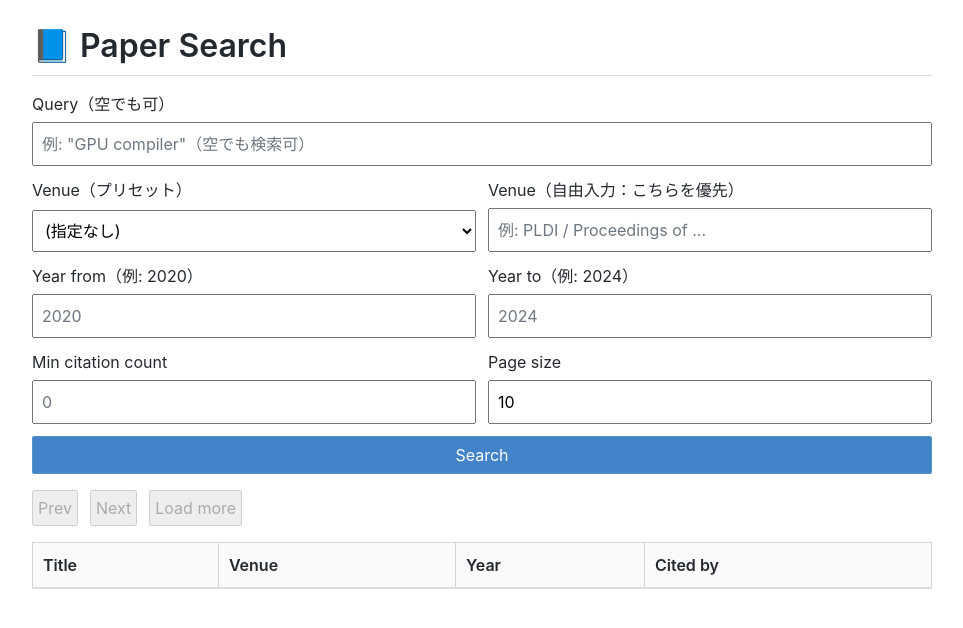
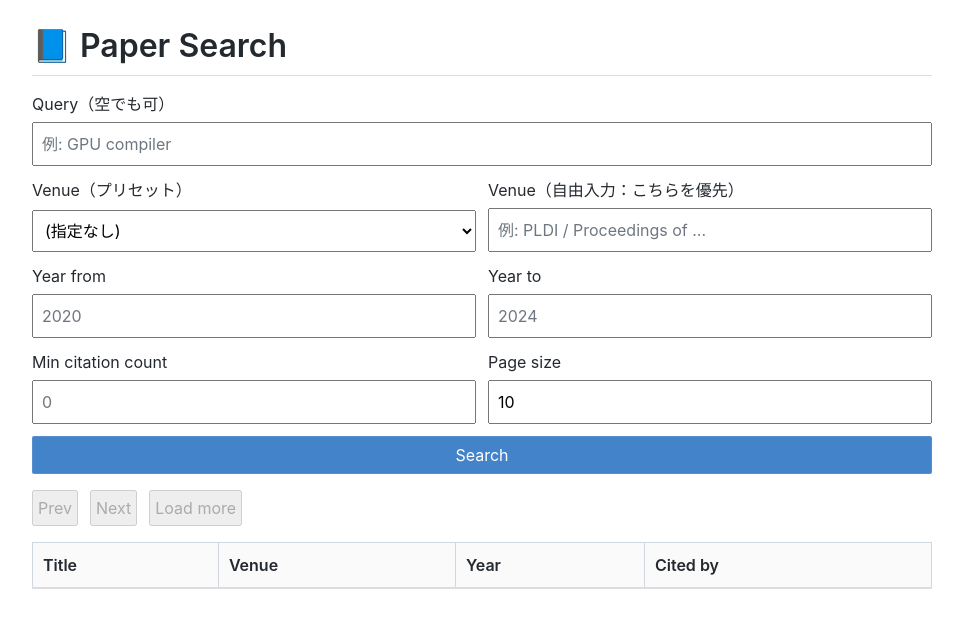
Before and after one commit to acd1034/acd1034.github.io, a Jekyll site: the page built from apps/paper-search/index.html, in a window 1280 px wide. Shown: the top 628 px of the page, without its empty margins (158-1121 px from the left). Built offline with Jekyll 4.4.1, drawn with Linux system fonts in a browser that asks for light colours; part of the change alters nothing that is shown.

Commit message:
Refactor

```diff
--- a/apps/paper-search/app.js
+++ b/apps/paper-search/app.js
@@ -16,6 +16,10 @@ let allPapers = [];
 let currentPage = 1;
 let pageSize = DEFAULT_PAGE_SIZE;
 
+function toTrimmedString(value) {
+  return (value ?? "").toString().trim();
+}
+
 function getMinCitationCount(papers) {
   if (!papers.length) return null;
   let min = Infinity;
@@ -29,14 +33,14 @@ function getMinCitationCount(papers) {
 function updateDocumentTitle(pageItems) {
   if (!lastState) return;
   const parts = [];
-  const query = (lastState.query ?? "").toString().trim();
+  const query = toTrimmedString(lastState.query);
   if (query) parts.push(query);
 
-  const venue = (pickVenue(lastState) ?? "").toString().trim();
+  const venue = toTrimmedString(pickVenue(lastState));
   if (venue) parts.push(venue);
 
-  const from = (lastState.yearFrom ?? "").toString().trim();
-  const to = (lastState.yearTo ?? "").toString().trim();
+  const from = toTrimmedString(lastState.yearFrom);
+  const to = toTrimmedString(lastState.yearTo);
   if (from || to) parts.push(`${from}-${to}`);
 
   const minCitation = getMinCitationCount(pageItems);
@@ -105,6 +109,19 @@ function normalizeCurrentPage(value) {
   return n;
 }
 
+function getTotalPages(totalItems) {
+  return totalItems ? Math.ceil(totalItems / pageSize) : 0;
+}
+
+function normalizePagingState(state) {
+  const normalizedPageSize = normalizePageSize(state.pageSize);
+  const normalizedCurrentPage = normalizeCurrentPage(state.currentPage);
+  pageSize = normalizedPageSize;
+  currentPage = normalizedCurrentPage;
+  state.pageSize = normalizedPageSize.toString();
+  state.currentPage = normalizedCurrentPage.toString();
+}
+
 function syncCurrentPageToState() {
   if (!lastState) return;
   lastState.currentPage = currentPage.toString();
@@ -112,9 +129,7 @@ function syncCurrentPageToState() {
 }
 
 function clampPage() {
-  const totalPages = allPapers.length
-    ? Math.ceil(allPapers.length / pageSize)
-    : 0;
+  const totalPages = getTotalPages(allPapers.length);
   if (totalPages === 0) {
     currentPage = 1;
     return totalPages;
@@ -177,7 +192,7 @@ async function fetchBulk(params, token = null) {
 
 function isValidYear(s) {
   if (!s) return false;
-  const t = s.toString().trim();
+  const t = toTrimmedString(s);
   if (!/^\d{4}$/.test(t)) return false;
   const n = Number(t);
   return n >= 1800 && n <= 2100;
@@ -200,24 +215,22 @@ function yearRangeToApiParam(yearFrom, yearTo) {
 
 function pickVenue(state) {
   // 自由入力を優先。空ならプリセット。両方空なら null。
-  const vt = (state.venueText ?? "").toString().trim();
+  const vt = toTrimmedString(state.venueText);
   if (vt) return vt;
-  const vp = (state.venuePreset ?? "").toString().trim();
+  const vp = toTrimmedString(state.venuePreset);
   if (vp) return vp;
   return null;
 }
 
 function buildStateFromForm(formData) {
   return {
-    query: (formData.get("query") ?? "").toString().trim(),
-    venuePreset: (formData.get("venuePreset") ?? "").toString().trim(),
-    venueText: (formData.get("venueText") ?? "").toString().trim(),
-    yearFrom: (formData.get("yearFrom") ?? "").toString().trim(),
-    yearTo: (formData.get("yearTo") ?? "").toString().trim(),
-    minCitationCount: (formData.get("minCitationCount") ?? "")
-      .toString()
-      .trim(),
-    pageSize: (formData.get("pageSize") ?? "").toString().trim(),
+    query: toTrimmedString(formData.get("query")),
+    venuePreset: toTrimmedString(formData.get("venuePreset")),
+    venueText: toTrimmedString(formData.get("venueText")),
+    yearFrom: toTrimmedString(formData.get("yearFrom")),
+    yearTo: toTrimmedString(formData.get("yearTo")),
+    minCitationCount: toTrimmedString(formData.get("minCitationCount")),
+    pageSize: toTrimmedString(formData.get("pageSize")),
   };
 }
 
@@ -242,11 +255,21 @@ function buildApiParamsFromState(state) {
   return params;
 }
 
+function hasAnyFilter(state) {
+  return (
+    !!state.query ||
+    !!pickVenue(state) ||
+    isValidYear(state.yearFrom) ||
+    isValidYear(state.yearTo) ||
+    toTrimmedString(state.minCitationCount) !== ""
+  );
+}
+
 function syncUrlFromState(state, { replace = true } = {}) {
   const url = new URL(window.location.href);
 
   const setOrDelete = (key, val) => {
-    const v = (val ?? "").toString().trim();
+    const v = toTrimmedString(val);
     if (v) url.searchParams.set(key, v);
     else url.searchParams.delete(key);
   };
@@ -326,26 +349,14 @@ async function runSearch(reset = true) {
 }
 
 async function startNewSearchFromState(state, { urlMode = "replace" } = {}) {
-  const normalizedPageSize = normalizePageSize(state.pageSize);
-  const normalizedCurrentPage = normalizeCurrentPage(state.currentPage);
-  pageSize = normalizedPageSize;
-  currentPage = normalizedCurrentPage;
-  state.pageSize = normalizedPageSize.toString();
-  state.currentPage = normalizedCurrentPage.toString();
+  normalizePagingState(state);
 
   // URL同期（検索条件共有のため、空queryでも同期する）
   syncUrlFromState(state, { replace: urlMode === "replace" });
 
   // 「完全に空の検索」は避ける（事故的に巨大取得になるのを防ぐ）
   // ただし、query/venue/year/minCitationCountのいずれかがあればOK
-  const hasAnyFilter =
-    !!state.query ||
-    !!pickVenue(state) ||
-    isValidYear(state.yearFrom) ||
-    isValidYear(state.yearTo) ||
-    (state.minCitationCount ?? "").toString().trim() !== "";
-
-  if (!hasAnyFilter) {
+  if (!hasAnyFilter(state)) {
     setStatus(
       "Please set at least one condition (query/venue/year/minCitationCount)."
     );
@@ -381,9 +392,7 @@ prevPageBtn.addEventListener("click", () => {
 });
 
 nextPageBtn.addEventListener("click", () => {
-  const totalPages = allPapers.length
-    ? Math.ceil(allPapers.length / pageSize)
-    : 0;
+  const totalPages = getTotalPages(allPapers.length);
   if (currentPage >= totalPages) return;
   currentPage += 1;
   renderPage();
@@ -392,22 +401,10 @@ nextPageBtn.addEventListener("click", () => {
 // 初期化：URL -> フォーム復元 -> 自動検索（何らかの条件があれば）
 (function init() {
   const state = readStateFromUrl();
-  const normalizedPageSize = normalizePageSize(state.pageSize);
-  const normalizedCurrentPage = normalizeCurrentPage(state.currentPage);
-  pageSize = normalizedPageSize;
-  currentPage = normalizedCurrentPage;
-  state.pageSize = normalizedPageSize.toString();
-  state.currentPage = normalizedCurrentPage.toString();
+  normalizePagingState(state);
   applyStateToForm(state);
 
-  const hasAny =
-    !!state.query ||
-    !!pickVenue(state) ||
-    isValidYear(state.yearFrom) ||
-    isValidYear(state.yearTo) ||
-    (state.minCitationCount ?? "").toString().trim() !== "";
-
-  if (hasAny) {
+  if (hasAnyFilter(state)) {
     startNewSearchFromState(state, { urlMode: "replace" });
   }
 })();
--- a/apps/paper-search/index.html
+++ b/apps/paper-search/index.html
@@ -17,7 +17,7 @@
     <form id="searchForm">
       <label>
         Query（空でも可）
-        <input name="query" placeholder='例: "GPU compiler"（空でも検索可）' />
+        <input name="query" placeholder="例: GPU compiler" />
       </label>
 
       <div class="row2">
@@ -51,12 +51,12 @@
 
       <div class="row2">
         <label>
-          Year from（例: 2020）
+          Year from
           <input name="yearFrom" inputmode="numeric" placeholder="2020" />
         </label>
 
         <label>
-          Year to（例: 2024）
+          Year to
           <input name="yearTo" inputmode="numeric" placeholder="2024" />
         </label>
       </div>
```
Lines whose indentation alone changed are shown as unchanged.
